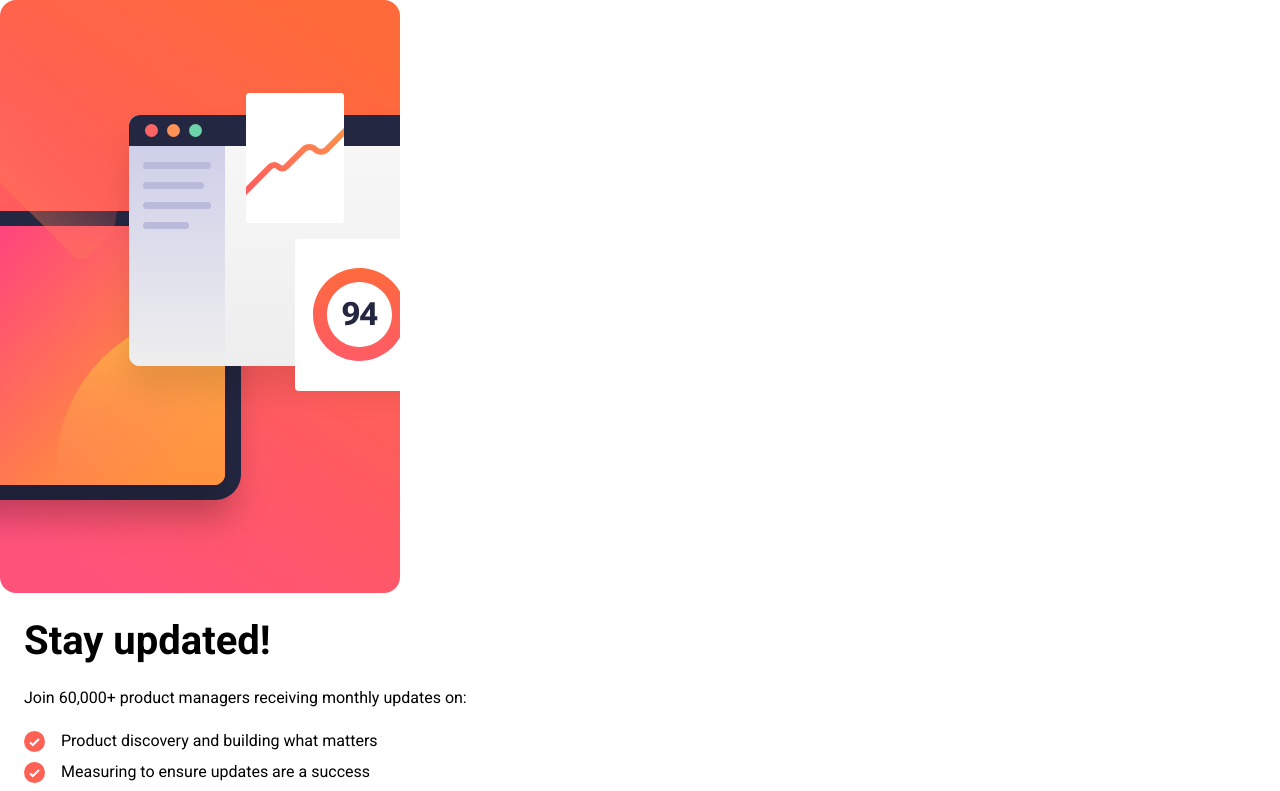
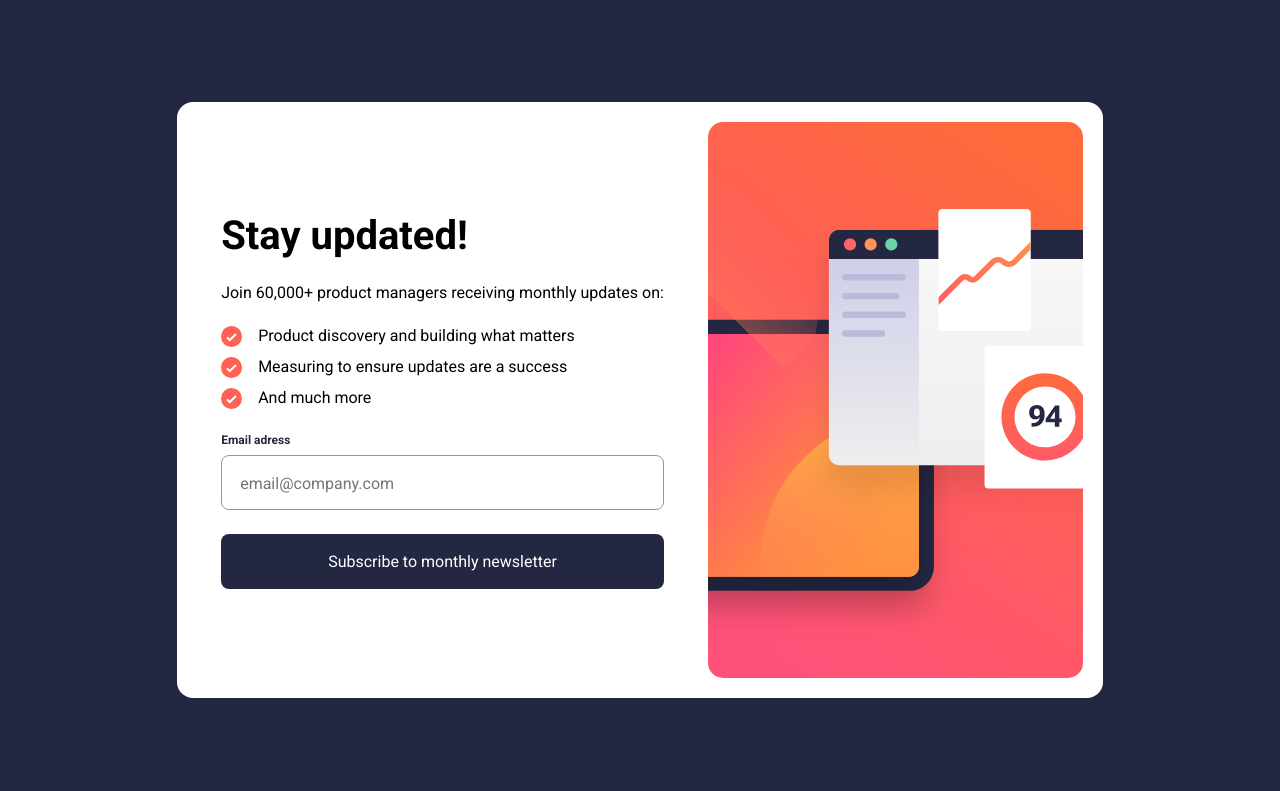
Before and after one commit to nivancheva/newsletter-sign-up-with-success-message-main, a React (Vite) app: page / in a window 1280 px wide. Shown: the top 791 px of the page. Built offline with nearby package versions, Linux system fonts and the light colour scheme.

Commit message:
finish desktop styling

```diff
--- a/src/App.css
+++ b/src/App.css
@@ -1,3 +1,14 @@
+.container {
+  display: grid;
+  justify-content: center;
+  max-width: 375px;
+  margin-inline: auto;
+}
+
+.signUp-image {
+  max-width: 375px;
+}
+
 .grid-container {
   padding: 1.5rem;
 }
@@ -17,3 +28,32 @@
   align-items: flex-start;
   gap: 1rem
 }
+
+@media (min-width:900px) {
+  body {
+    background-color: var(--clr-dark-gray);
+  }
+  .wrapper {
+    display: grid;
+    place-content: center;
+    min-height: 100vh;
+  }
+  .container {
+    grid-template-columns: 1fr auto;
+    align-items: center;
+    max-width: 928px;
+    margin-inline: 5rem;
+    background-color: var(--clr-white);
+    border-radius: 1rem;
+    padding: 1.25rem 1.25rem 1.25rem 0;
+  }
+
+  .card-content {
+    padding: 4.75rem 2.75rem;
+  }
+
+  .signUp-image {
+    order: 1;
+    width: 100%;
+  }
+}
--- a/src/App.jsx
+++ b/src/App.jsx
@@ -6,10 +6,10 @@ import signMobile from './images/illustration-sign-up-desktop.svg';
 
 function App() {
   return (
-    <div className='wraper'>
+    <div className='wrapper'>
       <div className='container'>
-        <picture>
-          <source srcSet={signDesctop} media="(min-width:600px)"/>
+        <picture className='signUp-image'>
+          <source srcSet={signDesctop} media="(min-width:900px)"/>
           <img src={signMobile}/>
         </picture>
         <div className='card-content grid-container'>
--- a/src/index.css
+++ b/src/index.css
@@ -56,7 +56,7 @@ ul {
     color: var(--clr-white);
     padding: 1.125rem 1rem;
     border-radius: .5rem;
-    width: 100%;
+    /* width: 100%; */
 }
 
 .button:hover {
```
